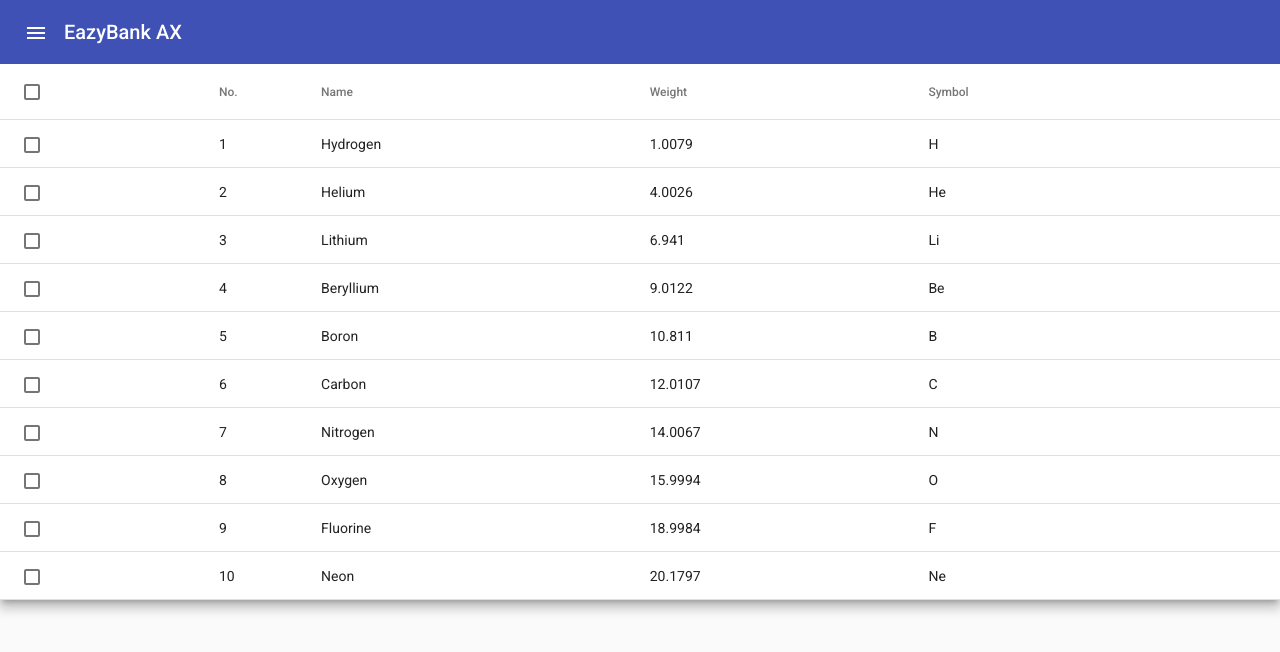
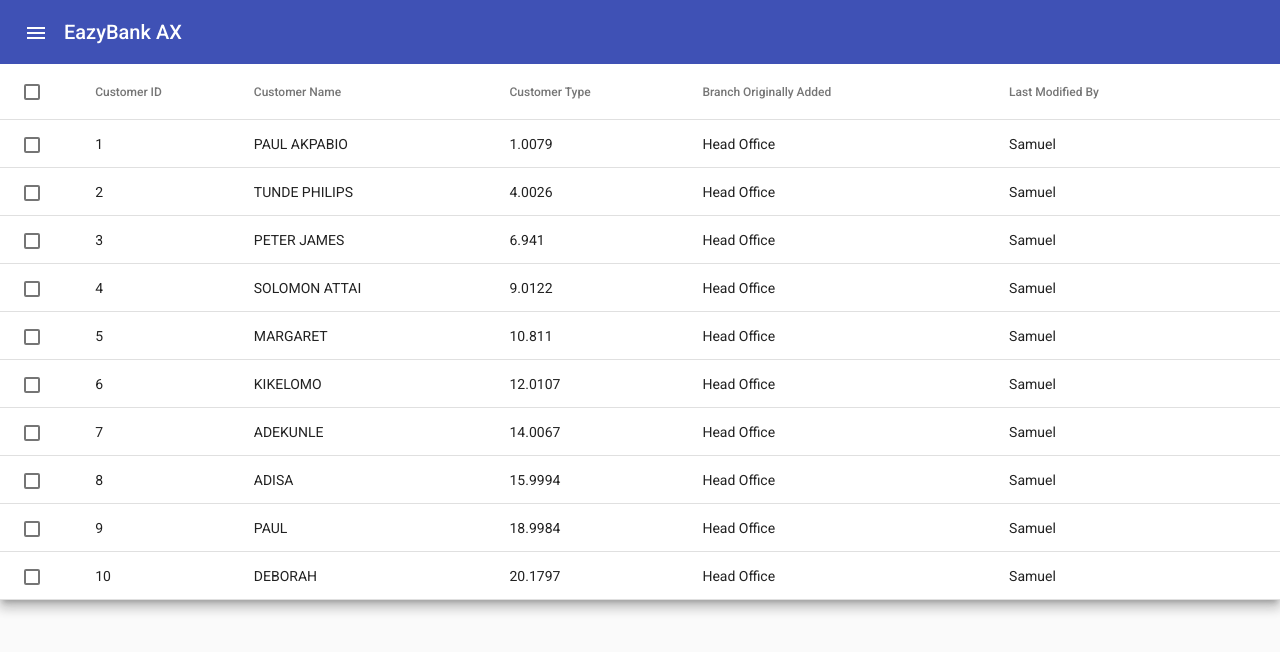
Before and after one commit to thesamtj/angularmaterial_uitest_forms, an Angular app: page / in a window 1280 px wide. Shown: the top 652 px of the page. Built offline with nearby package versions, Linux system fonts and the light colour scheme.

Commit message:
Generate customer service

```diff
--- a/src/app/navigation/sidenav/sidenav.component.html
+++ b/src/app/navigation/sidenav/sidenav.component.html
@@ -84,26 +84,32 @@
 
         <!-- Position Column -->
         <ng-container matColumnDef="position">
-          <th mat-header-cell *matHeaderCellDef>No.</th>
+          <th mat-header-cell *matHeaderCellDef>Customer ID</th>
           <td mat-cell *matCellDef="let element">{{ element.position }}</td>
         </ng-container>
 
         <!-- Name Column -->
         <ng-container matColumnDef="name">
-          <th mat-header-cell *matHeaderCellDef>Name</th>
+          <th mat-header-cell *matHeaderCellDef>Customer Name</th>
           <td mat-cell *matCellDef="let element">{{ element.name }}</td>
         </ng-container>
 
         <!-- Weight Column -->
         <ng-container matColumnDef="weight">
-          <th mat-header-cell *matHeaderCellDef>Weight</th>
+          <th mat-header-cell *matHeaderCellDef>Customer Type</th>
           <td mat-cell *matCellDef="let element">{{ element.weight }}</td>
         </ng-container>
 
         <!-- Symbol Column -->
         <ng-container matColumnDef="symbol">
-          <th mat-header-cell *matHeaderCellDef>Symbol</th>
+          <th mat-header-cell *matHeaderCellDef>Branch Originally Added</th>
           <td mat-cell *matCellDef="let element">{{ element.symbol }}</td>
+        </ng-container>
+
+        <!-- Symbol Column -->
+        <ng-container matColumnDef="modified">
+          <th mat-header-cell *matHeaderCellDef>Last Modified By</th>
+          <td mat-cell *matCellDef="let element">{{ element.modified }}</td>
         </ng-container>
 
         <tr mat-header-row *matHeaderRowDef="displayedColumns"></tr>
--- a/src/app/navigation/sidenav/sidenav.component.ts
+++ b/src/app/navigation/sidenav/sidenav.component.ts
@@ -16,19 +16,20 @@ export interface PeriodicElement {
   position: number;
   weight: number;
   symbol: string;
+  modified: string;
 }
 
 const ELEMENT_DATA: PeriodicElement[] = [
-  { position: 1, name: 'Hydrogen', weight: 1.0079, symbol: 'H' },
-  { position: 2, name: 'Helium', weight: 4.0026, symbol: 'He' },
-  { position: 3, name: 'Lithium', weight: 6.941, symbol: 'Li' },
-  { position: 4, name: 'Beryllium', weight: 9.0122, symbol: 'Be' },
-  { position: 5, name: 'Boron', weight: 10.811, symbol: 'B' },
-  { position: 6, name: 'Carbon', weight: 12.0107, symbol: 'C' },
-  { position: 7, name: 'Nitrogen', weight: 14.0067, symbol: 'N' },
-  { position: 8, name: 'Oxygen', weight: 15.9994, symbol: 'O' },
-  { position: 9, name: 'Fluorine', weight: 18.9984, symbol: 'F' },
-  { position: 10, name: 'Neon', weight: 20.1797, symbol: 'Ne' },
+  { position: 1, name: 'PAUL AKPABIO', weight: 1.0079, symbol: 'Head Office', modified: 'Samuel'},
+  { position: 2, name: 'TUNDE PHILIPS', weight: 4.0026, symbol: 'Head Office', modified: 'Samuel'},
+  { position: 3, name: 'PETER JAMES', weight: 6.941, symbol: 'Head Office', modified: 'Samuel'},
+  { position: 4, name: 'SOLOMON ATTAI', weight: 9.0122, symbol: 'Head Office', modified: 'Samuel'},
+  { position: 5, name: 'MARGARET ', weight: 10.811, symbol: 'Head Office', modified: 'Samuel'},
+  { position: 6, name: 'KIKELOMO', weight: 12.0107, symbol: 'Head Office', modified: 'Samuel'},
+  { position: 7, name: 'ADEKUNLE', weight: 14.0067, symbol: 'Head Office', modified: 'Samuel'},
+  { position: 8, name: 'ADISA ', weight: 15.9994, symbol: 'Head Office', modified: 'Samuel'},
+  { position: 9, name: 'PAUL', weight: 18.9984, symbol: 'Head Office', modified: 'Samuel'},
+  { position: 10, name: 'DEBORAH', weight: 20.1797, symbol: 'Head Office', modified: 'Samuel'},
 ];
 @Component({
   selector: 'app-sidenav',
@@ -42,6 +43,7 @@ export class SidenavComponent implements OnDestroy {
     'name',
     'weight',
     'symbol',
+    'modified'
   ];
   dataSource = new MatTableDataSource<PeriodicElement>(ELEMENT_DATA);
   selection = new SelectionModel<PeriodicElement>(true, []);
```
Also changed, not shown: src/app/services/customer-profile.service.ts (added, +9 -0 lines), 1 other file (tests, documents, lock files or other folders).
